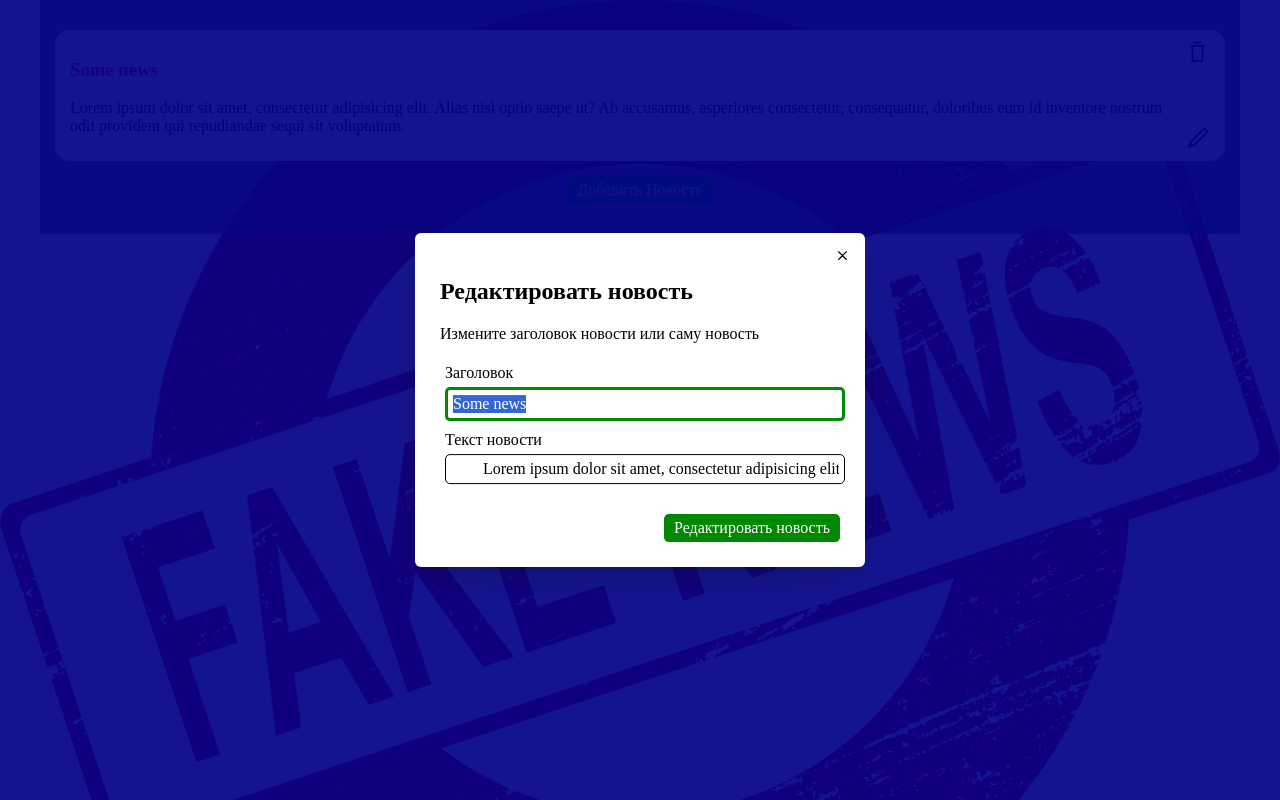
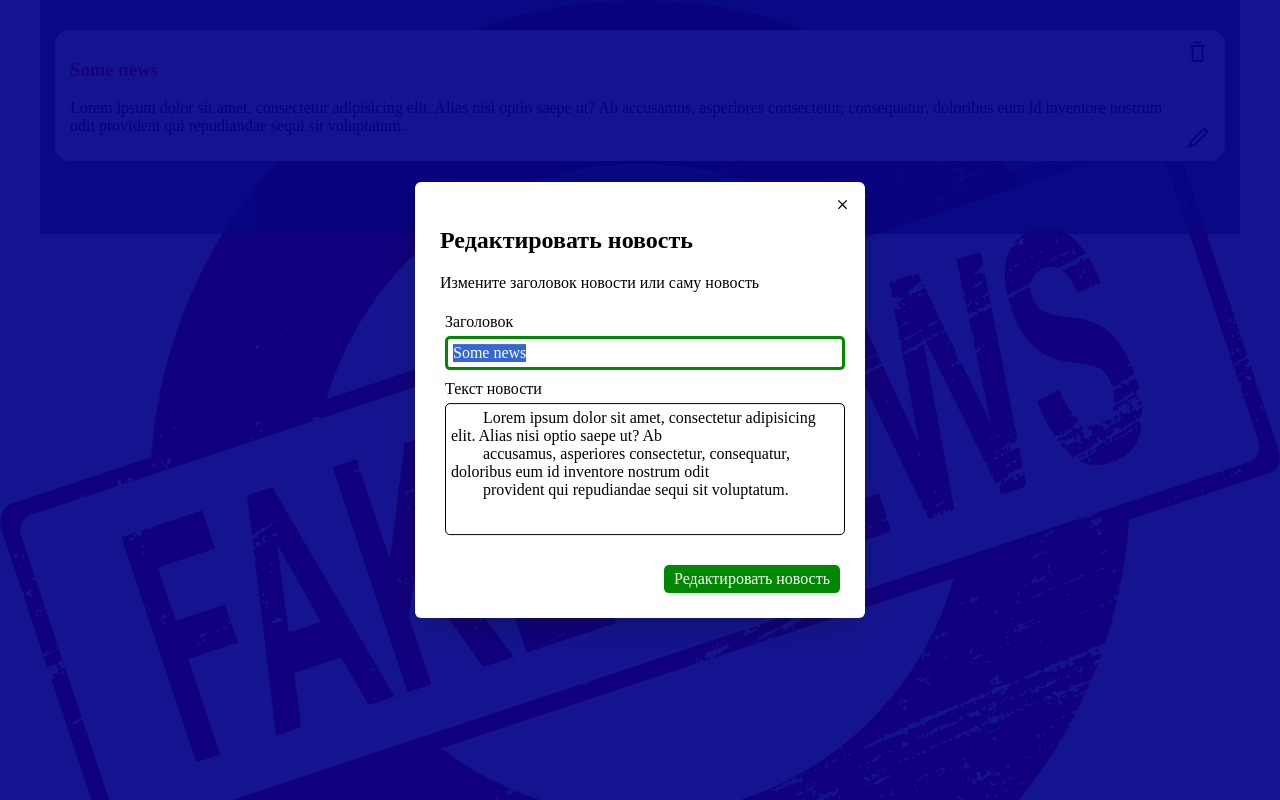
Before and after one commit to AlexandrKovalev1/crud, a React (Vite) app: page / in a window 1280 px wide. Both pictures are taken after a click on the button 1197 px from the left and 138 px from the top of the page. Built offline with nearby package versions, Linux system fonts and the light colour scheme.

Commit message:
SEOTLT refactor: edit styles textfield and add SLot

```diff
--- a/src/components/forms/addOrEditNewsItemForm/AddOrEditNewsItemForm.tsx
+++ b/src/components/forms/addOrEditNewsItemForm/AddOrEditNewsItemForm.tsx
@@ -39,11 +39,15 @@ export const AddOrEditNewsItemForm = forwardRef<ElementRef<'form'>, Props>(
         </fieldset>
         <fieldset className={s.fieldset}>
           <TextField
+            asChild
             label={'Текст новости'}
             defaultValue={newsContent ?? ''}
             {...register('contentNews')}
             placeholder={'Напишите новость'}
-          />
+            className={s.textarea}
+          >
+            <textarea />
+          </TextField>
         </fieldset>
         <div className={s.submitWrapper}>{submitButton}</div>
         <Dialog.Close asChild>
--- a/src/components/forms/addOrEditNewsItemForm/addOrEditNewsItemForm.module.scss
+++ b/src/components/forms/addOrEditNewsItemForm/addOrEditNewsItemForm.module.scss
@@ -24,3 +24,9 @@
   justify-content: flex-end;
   margin-top: 25px;
 }
+
+.textarea {
+  & textarea {
+    min-height: 120px;
+  }
+}
--- a/src/components/textField/TextField.tsx
+++ b/src/components/textField/TextField.tsx
@@ -1,19 +1,23 @@
 import { ComponentPropsWithoutRef, ElementRef, forwardRef, useId } from 'react'
 import s from './textField.module.scss'
+import { Slot } from '@radix-ui/react-slot'
 
-type Props = ComponentPropsWithoutRef<'input'> & {
+type Props = {
+  asChild?: boolean
   label?: string
   id?: string
-}
+} & ComponentPropsWithoutRef<'input'>
+
 export const TextField = forwardRef<ElementRef<'input'>, Props>(
-  ({ label, id, ...props }: Props, ref) => {
+  ({ label, id, asChild, className, ...props }: Props, ref) => {
     const generatedId = useId()
 
+    const Component = asChild ? Slot : 'input'
     const currentId = id ?? generatedId
     return (
-      <div className={s.wrapper}>
+      <div className={`${s.wrapper} ${className}`}>
         {label && <label htmlFor={currentId}>{label}</label>}
-        <input type="text" id={currentId} {...props} ref={ref} />
+        <Component type="text" id={currentId} {...props} ref={ref} className={s.textfield} />
       </div>
     )
   }
--- a/src/components/textField/textField.module.scss
+++ b/src/components/textField/textField.module.scss
@@ -2,8 +2,9 @@
   display: flex;
   flex-direction: column;
   row-gap: 5px;
+}
 
-  & input {
+.textfield {
   all: unset;
   padding: 5px;
   border: 1px solid black;
@@ -13,4 +14,3 @@
     border: 3px solid #080;
   }
 }
-}
```
Also changed, not shown: 1 other file (tests, documents, lock files or other folders). Lines whose indentation alone changed are shown as unchanged.
